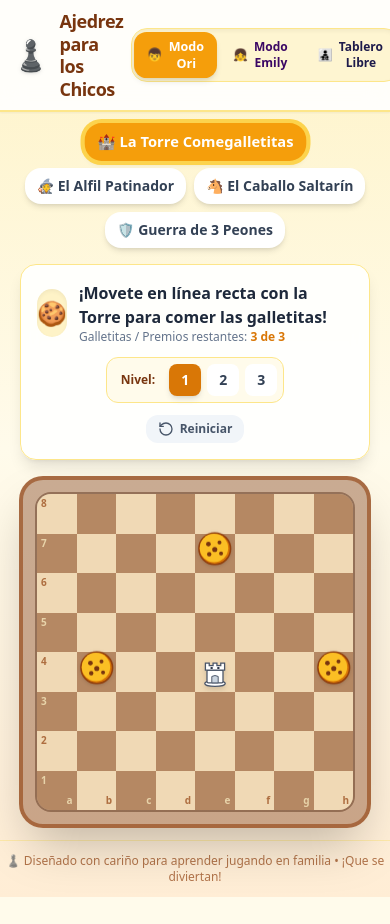
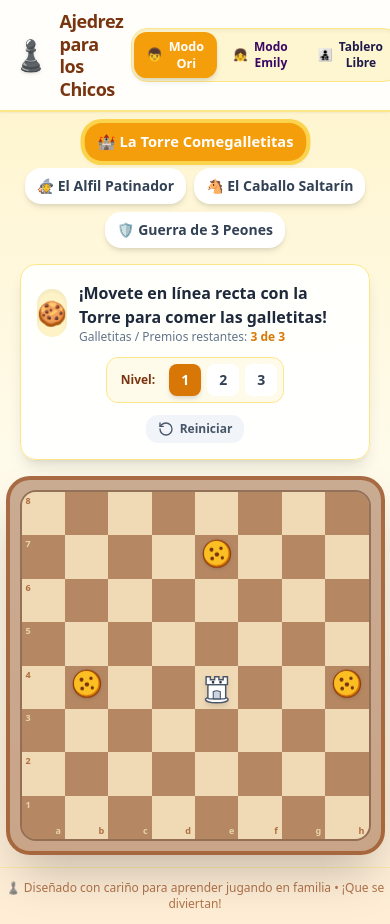
Before and after one commit to AndresLindner/ajedrez-para-chicos, a React (Vite) app: page / in a window 390 px wide. Shown: the top 924 px of the page. Before the commit the page ends 897 px from the top, so only its background shows below. Built offline with nearby package versions, Linux system fonts and the light colour scheme.

Commit message:
feat: optimize UI, touch gestures, and audio for iPad and tablets

```diff
--- a/src/App.tsx
+++ b/src/App.tsx
@@ -20,7 +20,7 @@ export const App: React.FC = () => {
   };
 
   return (
-    <div className="min-h-screen bg-gradient-to-b from-amber-100 via-amber-50 to-orange-100 text-slate-800 flex flex-col font-kids">
+    <div className="min-h-[100dvh] bg-gradient-to-b from-amber-100 via-amber-50 to-orange-100 text-slate-800 flex flex-col font-kids">
       {/* Top Navigation Bar */}
       <header className="sticky top-0 z-40 bg-white/90 backdrop-blur-md border-b-2 border-amber-200 px-3 py-2.5 sm:px-6 shadow-sm">
         <div className="max-w-6xl mx-auto flex items-center justify-between gap-2">
--- a/src/components/ChessBoard.tsx
+++ b/src/components/ChessBoard.tsx
@@ -30,8 +30,8 @@ export const ChessBoard: React.FC<ChessBoardProps> = ({
   const rankLabels = ['8', '7', '6', '5', '4', '3', '2', '1'];
 
   return (
-    <div className="relative inline-block p-3 sm:p-4 bg-amber-900/40 rounded-3xl shadow-2xl border-4 border-amber-800/60 select-none">
-      <div className="grid grid-cols-8 grid-rows-8 w-[320px] h-[320px] sm:w-[460px] sm:h-[460px] md:w-[540px] md:h-[540px] rounded-2xl overflow-hidden shadow-inner border-2 border-amber-950/40">
+    <div className="relative inline-block p-2.5 sm:p-4 bg-amber-900/40 rounded-3xl shadow-2xl border-4 border-amber-800/60 select-none touch-none">
+      <div className="grid grid-cols-8 grid-rows-8 w-[min(90vw,560px,56vh)] h-[min(90vw,560px,56vh)] sm:w-[min(86vw,600px,60vh)] sm:h-[min(86vw,600px,60vh)] rounded-2xl overflow-hidden shadow-inner border-2 border-amber-950/40">
         {rows.map((r) =>
           cols.map((c) => {
             const isLight = (r + c) % 2 === 0;
@@ -54,14 +54,14 @@ export const ChessBoard: React.FC<ChessBoardProps> = ({
                 type="button"
                 onClick={() => interactive && onSquareClick(r, c)}
                 className={`relative flex items-center justify-center p-0 m-0 cursor-pointer transition-colors duration-150 ${bgClass} ${
-                  interactive ? 'hover:brightness-95 active:scale-95' : ''
+                  interactive ? 'hover:brightness-95 active:scale-[0.96]' : ''
                 }`}
-                style={{ outline: 'none' }}
+                style={{ WebkitTapHighlightColor: 'transparent', outline: 'none' }}
               >
                 {/* Coordinates */}
                 {showCoordinates && c === (flipped ? 7 : 0) && (
                   <span
-                    className={`absolute top-0.5 left-1 text-[10px] sm:text-xs font-bold pointer-events-none ${
+                    className={`absolute top-0.5 left-1 text-[9px] sm:text-xs font-bold pointer-events-none ${
                       isLight ? 'text-amber-800/70' : 'text-amber-100/70'
                     }`}
                   >
@@ -70,7 +70,7 @@ export const ChessBoard: React.FC<ChessBoardProps> = ({
                 )}
                 {showCoordinates && r === (flipped ? 0 : 7) && (
                   <span
-                    className={`absolute bottom-0.5 right-1 text-[10px] sm:text-xs font-bold pointer-events-none ${
+                    className={`absolute bottom-0.5 right-1 text-[9px] sm:text-xs font-bold pointer-events-none ${
                       isLight ? 'text-amber-800/70' : 'text-amber-100/70'
                     }`}
                   >
@@ -92,15 +92,15 @@ export const ChessBoard: React.FC<ChessBoardProps> = ({
                   <ChessPiece
                     type={content!.piece!.type}
                     color={content!.piece!.color}
-                    size={46}
-                    className="w-8 h-8 sm:w-12 sm:h-12 md:w-14 md:h-14"
+                    size="82%"
+                    className="max-w-[56px] max-h-[56px]"
                   />
                 )}
 
                 {hasItem && (
                   <ItemPiece
                     item={content!.item!}
-                    size={42}
+                    size="78%"
                   />
                 )}
               </button>
--- a/src/components/ChessPiece.tsx
+++ b/src/components/ChessPiece.tsx
@@ -5,14 +5,14 @@ interface ChessPieceProps {
   type: PieceType;
   color: PieceColor;
   className?: string;
-  size?: number;
+  size?: number | string;
 }
 
 export const ChessPiece: React.FC<ChessPieceProps> = ({
   type,
   color,
   className = '',
-  size = 56,
+  size = '82%',
 }) => {
   const isWhite = color === 'w';
   const fill = isWhite ? '#FFFFFF' : '#2D3748';
@@ -164,10 +164,10 @@ export const ChessPiece: React.FC<ChessPieceProps> = ({
 
 interface ItemPieceProps {
   item: SpecialItem;
-  size?: number;
+  size?: number | string;
 }
 
-export const ItemPiece: React.FC<ItemPieceProps> = ({ item, size = 48 }) => {
+export const ItemPiece: React.FC<ItemPieceProps> = ({ item, size = '78%' }) => {
   switch (item) {
     case 'cookie': // Galletita
       return (
--- a/src/index.css
+++ b/src/index.css
@@ -3,23 +3,37 @@
 @tailwind utilities;
 
 @layer base {
-  body {
+  html, body {
     user-select: none;
     -webkit-user-select: none;
+    -webkit-touch-callout: none;
+    -webkit-tap-highlight-color: transparent;
     touch-action: manipulation;
+    overscroll-behavior: none;
+  }
+
+  /* Safe area handling for iPads and iPhones */
+  header {
+    padding-top: max(0.625rem, env(safe-area-inset-top));
+    padding-left: max(0.75rem, env(safe-area-inset-left));
+    padding-right: max(0.75rem, env(safe-area-inset-right));
+  }
+
+  footer {
+    padding-bottom: max(0.75rem, env(safe-area-inset-bottom));
   }
 }
 
 /* Custom animations for chess pieces and stars */
 @keyframes bounce-gentle {
   0%, 100% { transform: translateY(0); }
-  50% { transform: translateY(-8px); }
+  50% { transform: translateY(-6px); }
 }
 
 @keyframes pulse-ring {
-  0% { transform: scale(0.95); opacity: 0.8; }
-  50% { transform: scale(1.08); opacity: 1; }
-  100% { transform: scale(0.95); opacity: 0.8; }
+  0% { transform: scale(0.96); opacity: 0.85; }
+  50% { transform: scale(1.06); opacity: 1; }
+  100% { transform: scale(0.96); opacity: 0.85; }
 }
 
 .animate-bounce-gentle {
@@ -29,3 +43,9 @@
 .animate-pulse-ring {
   animation: pulse-ring 1.5s ease-in-out infinite;
 }
+
+/* iPad touch-friendly tap button helper */
+button {
+  -webkit-tap-highlight-color: transparent;
+  user-select: none;
+}
--- a/src/utils/sound.ts
+++ b/src/utils/sound.ts
@@ -2,6 +2,20 @@
 class SoundEngine {
   private ctx: AudioContext | null = null;
   public enabled: boolean = true;
+
+  constructor() {
+    if (typeof window !== 'undefined') {
+      const unlock = () => {
+        this.initCtx();
+        window.removeEventListener('touchstart', unlock);
+        window.removeEventListener('touchend', unlock);
+        window.removeEventListener('click', unlock);
+      };
+      window.addEventListener('touchstart', unlock, { passive: true });
+      window.addEventListener('touchend', unlock, { passive: true });
+      window.addEventListener('click', unlock, { passive: true });
+    }
+  }
 
   private initCtx() {
     if (!this.ctx && typeof window !== 'undefined') {
```
Also changed, not shown: index.html (+10 -2 lines).
